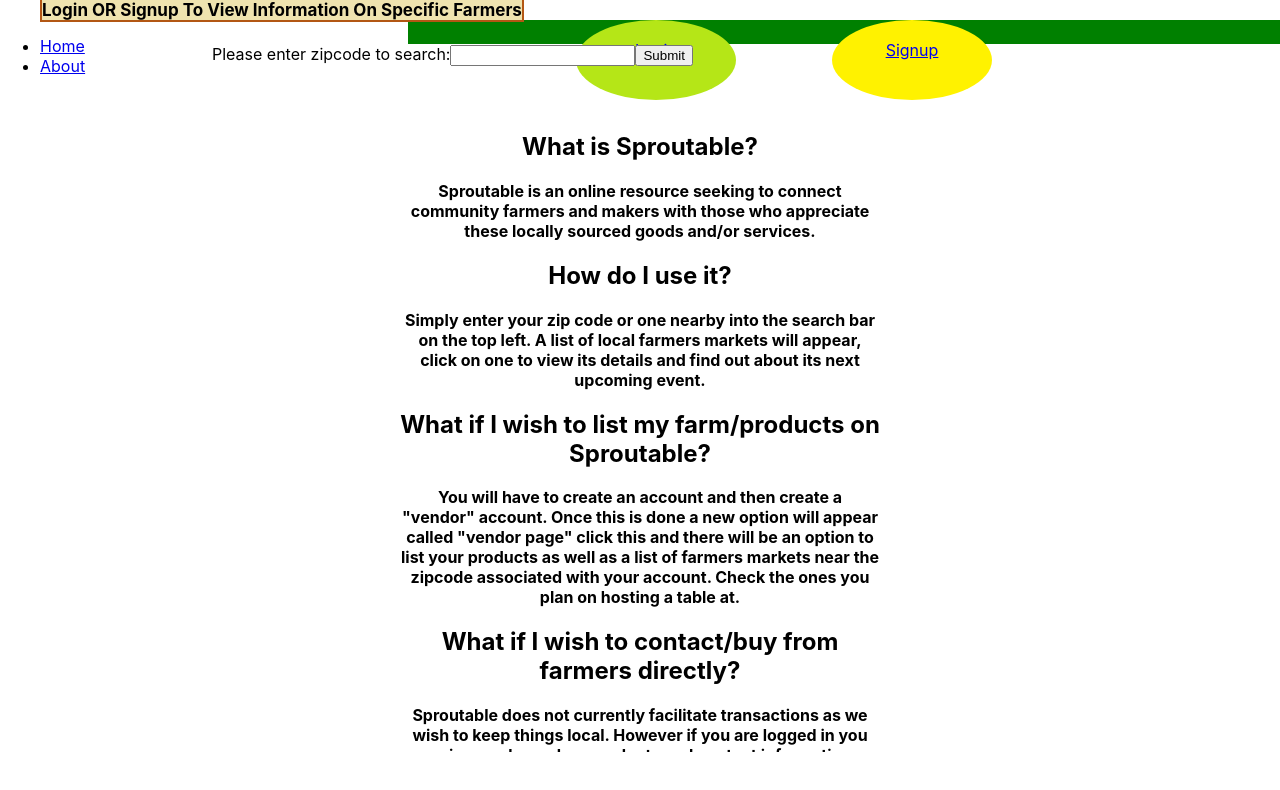
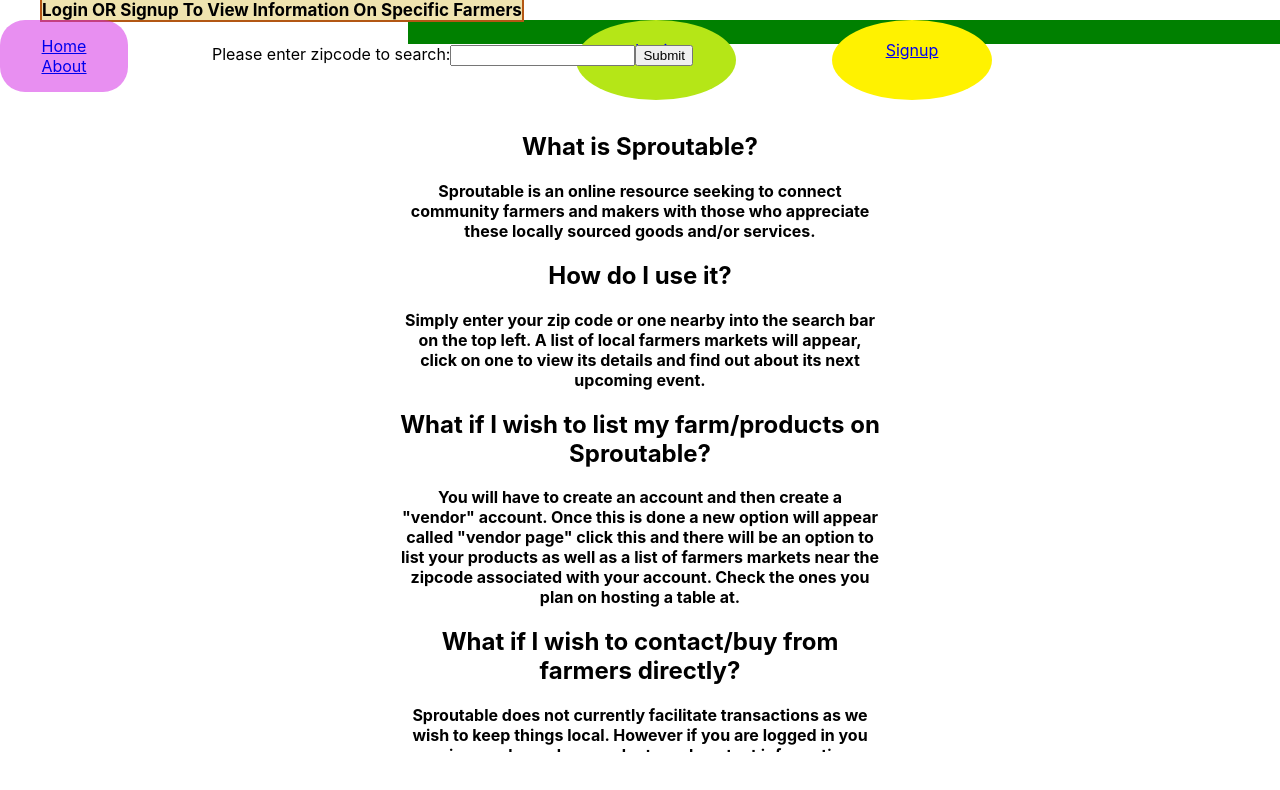
Before and after one commit to FluxOfPingIntegers/sproutable-frontend, a React (Create React App) app: page /about in a window 1280 px wide. Shown: the top 790 px of the page. Built offline with nearby package versions, Linux system fonts and the light colour scheme.

Commit message:
adding css to side navigation

```diff
--- a/src/App.css
+++ b/src/App.css
@@ -179,6 +179,23 @@
   display: inline-block;
 }
 
+ul#SideNav {
+  list-style-type: none;
+  display: inline-block;
+  position: relative;
+  padding-left: 0;
+  padding-right: 0;
+}
+
+
+#purpleBox {
+  position: absolute;
+  background-color: rgba(212, 43, 228, 0.527);
+  min-width: 10%;
+  border-radius: 25px;
+  text-align: center;
+}
+
 
 /*
 .App {
```
